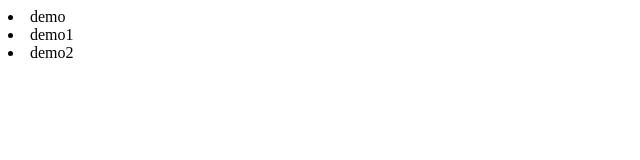
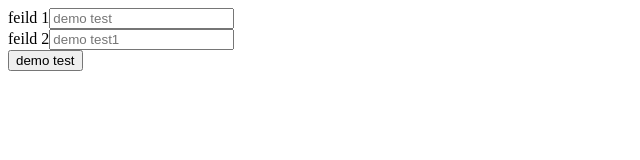
Before and after one commit to sumankrpaul/simpleJavascriptFormBuilder, a website: page index.html in a window 1280 px wide. Shown: the whole page, without its empty margins (0-640 px from the left). Drawn offline with Linux system fonts and the light colour scheme.

Commit message:
basic form builder made

```diff
--- a/gulpfile.js
+++ b/gulpfile.js
@@ -18,7 +18,8 @@ gulp.task('clean', function() {
 gulp.task('scripts', function() {
     return gulp.src('src/**/*.ts')
         .pipe(ts({
-            noImplicitAny: true
+            noImplicitAny: true,
+
         }))
         .pipe(gulp.dest('dist/'));
 });
--- a/index.html
+++ b/index.html
@@ -12,27 +12,30 @@
   </div>
 
 
-    <script type="text/javascript" src="dist/demo.js">
+    <script type="text/javascript" src="dist/JSFormBuilder.js">
     </script>
     <script type="text/javascript">
       var fileds = {
         formName:'demoForm',
-        formAction:'#',
+        formAction:'index.html',
         formFields:[
           {
-            fieldType:'text',
-            fieldName:'demo',
-            fieldPlaceholder:'demo test'
+            Label: 'feild 1',
+            Type:'text',
+            Name:'demo',
+            Placeholder:'demo test',
+            Required:true
           },
           {
-            fieldType:'text',
-            fieldName:'demo1',
-            fieldPlaceholder:'demo test1'
+            Label: 'feild 2',
+            Type:'text',
+            Name:'demo1',
+            Placeholder:'demo test1'
           },
           {
-            fieldType:'button',
-            fieldName:'demo2',
-            fieldPlaceholder:'demo test'
+            Type:'submit',
+            Name:'demo2',
+            Value:'demo test'
           }
         ]
       }
--- /dev/null
+++ b/src/JSFormBuilder.ts
@@ -0,0 +1,81 @@
+interface Fields{
+  name: string;
+  type: string;
+  placeholder : string;
+  label : string;
+}
+
+interface Form{
+  formName : string;
+  formAction : string;
+  formFields: Array<object>;
+}
+
+class JSFormBuilder implements Form{
+  public formName: string;
+  public formAction: string;
+  public formFields : Array<Fields> = [];
+  public targetDiv:string;
+
+
+  constructor(private formDetail:Form , id :string){
+
+      // console.log(this.formFields);
+      this.formName = formDetail.formName;
+      for(let i=0;i<formDetail.formFields.length;i++){
+        // console.log(formDetail.formFields[i]);
+        let value : Fields = {} as any;
+        this.formName = formDetail.formName;
+        this.formAction = formDetail.formAction;
+
+        for(let key in formDetail.formFields[i]){
+          value[key] = formDetail.formFields[i][key];
+          // console.log(value);
+        }
+        console.log(value);
+        this.formFields.push(value);
+      }
+      // this.formFields = formDetail.formFields;
+      this.targetDiv = id;
+  }
+
+  buildForm(){
+    let form = document.createElement('form');
+    form.setAttribute('action',this.formAction);
+    form.setAttribute('name',this.formName);
+    for(let index in this.formFields){
+      let field : any = {},label : any = null, text : any = {};
+      field = document.createElement('input');
+      for(let key in this.formFields[index]){
+        if(key.toLowerCase() != 'label'){
+          console.log(key);
+          field.setAttribute(key,this.formFields[index][key]);
+        }else{
+          label = document.createElement('label');
+          text = document.createTextNode(this.formFields[index][key]);
+          label.appendChild(text);
+        }
+      }
+      if(label != null){
+        console.log(label);
+        form.appendChild(label);
+        label = null;
+      }
+      form.appendChild(field);
+      form.appendChild(document.createElement('br'));
+    }
+    document.getElementById(this.targetDiv).appendChild(form);
+  }
+
+  testFunction() {
+      console.log(this.formFields);
+      this.buildForm();
+      // for(let i=0;i<this.formFields.length;i++){
+      //   let node = document.createElement('li');
+      //   let text = document.createTextNode(this.formFields[i].name);
+      //   node.appendChild(text);
+      //   document.getElementById(this.targetDiv).appendChild(node);
+      // }
+  }
+
+}
--- a/src/demo.ts
+++ /dev/null
@@ -1,48 +0,0 @@
-interface Fields{
-  fieldName: string;
-  fieldType: string;
-  fieldPlaceholder : string;
-}
-
-interface Form{
-  formName : string;
-  formAction : string;
-  formFields: Array<object>;
-}
-
-class JSFormBuilder implements Form{
-  public formName: string;
-  public formAction: string;
-  public formFields : Array<Fields> = [];
-  public targetDiv:string;
-
-
-  constructor(private formDetail:Form , id :string){
-      console.log(this.formFields);
-      this.formName = formDetail.formName;
-      for(let i=0;i<formDetail.formFields.length;i++){
-        // console.log(formDetail.formFields[i]);
-        let value : Fields = {} as any;
-        for(let key in formDetail.formFields[i]){
-          console.log(formDetail.formFields[i][key]);
-          value[key] = formDetail.formFields[i][key];
-          // console.log(value);
-        }
-        console.log(value);
-        this.formFields.push(value);
-      }
-      // this.formFields = formDetail.formFields;
-      this.targetDiv = id;
-  }
-
-  testFunction() {
-      console.log(this.formFields);
-      for(let i=0;i<this.formFields.length;i++){
-        let node = document.createElement('li');
-        let text = document.createTextNode(this.formFields[i].fieldName);
-        node.appendChild(text);
-        document.getElementById(this.targetDiv).appendChild(node);
-      }
-  }
-
-}
```
Also changed, not shown: dist/JSFormBuilder.js (added), dist/demo.js (deleted).
